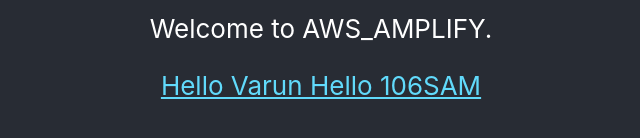
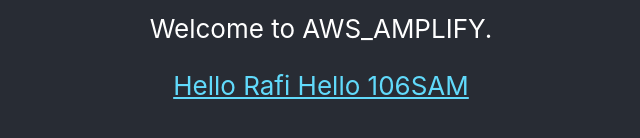
Before and after one commit to mrazzaq2/Amplify-react-app, a React (Create React App) app: page / in a window 1280 px wide. Shown: the part 516-654 px from the top of the page, without its empty margins (319-959 px from the left). Built offline with nearby package versions, Linux system fonts and the light colour scheme.

Commit message:
Update App.js
rafi

```diff
--- a/src/App.js
+++ b/src/App.js
@@ -15,7 +15,7 @@
           target="_blank"
           rel="noopener noreferrer"
         >
-          Hello Varun
+          Hello Rafi
           Hello 106SAM
         </a>
       </header>
```
